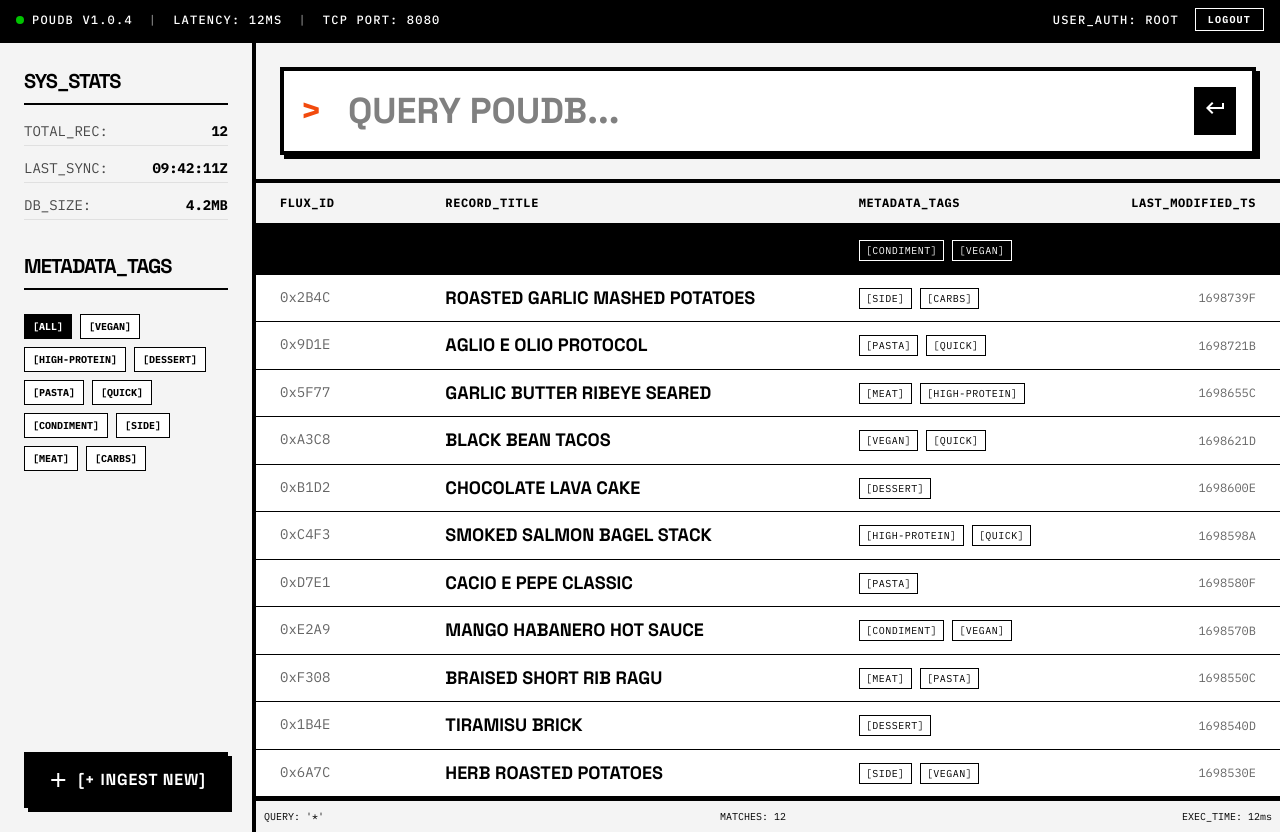
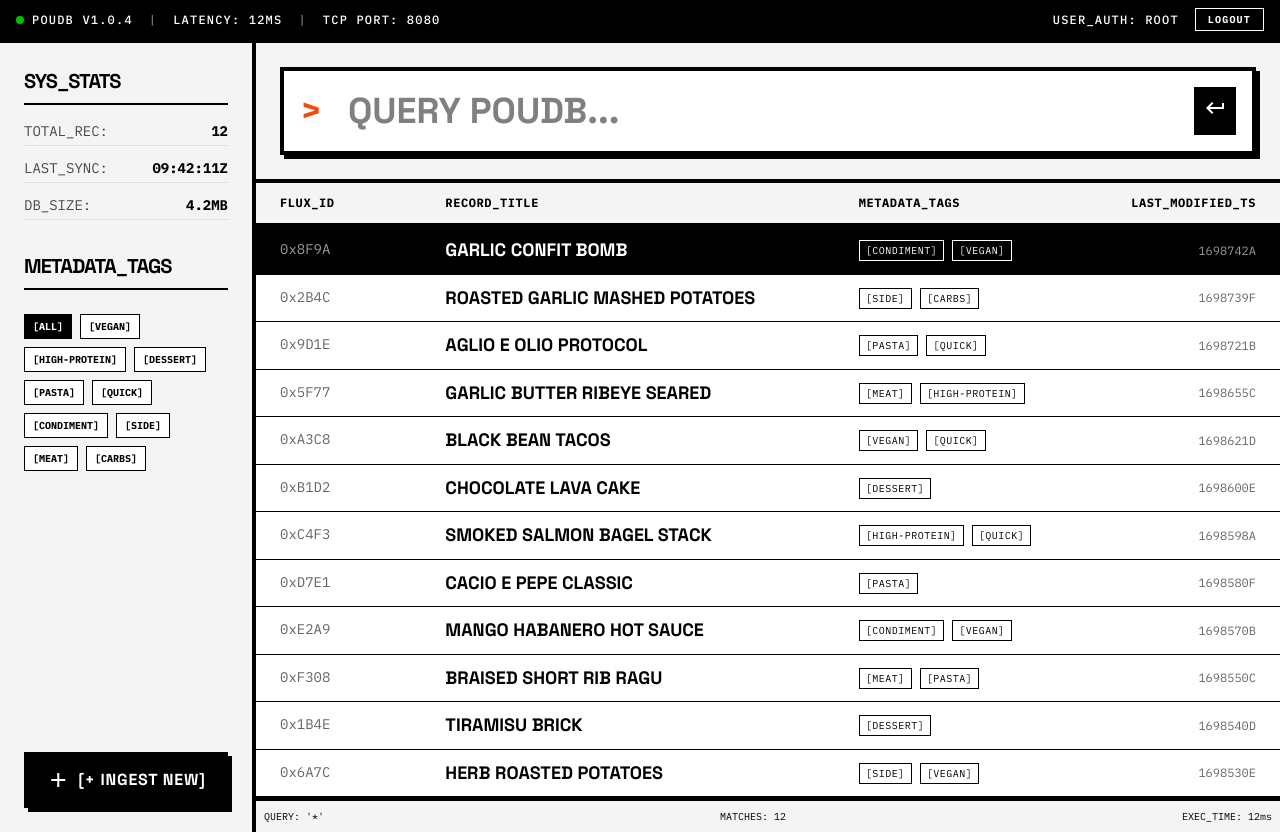
Before and after one commit to PouyanNorouzi/FLUX, a SvelteKit app: page /vault in a window 1280 px wide. In both pictures the pointer is over the element "0x8F9A". Built offline with nearby package versions, Linux system fonts and the light colour scheme.

Commit message:
fix the problem with the hover in the vault page

```diff
--- a/src/routes/layout.css
+++ b/src/routes/layout.css
@@ -153,6 +153,11 @@
 		cursor: crosshair;
 	}
 
+	.data-row:hover > * {
+		color: var(--color-cold-console-white);
+		opacity: 1;
+	}
+
 	.data-row:hover .tag-badge {
 		border-color: var(--color-cold-console-white);
 		color: var(--color-cold-console-white);
```
